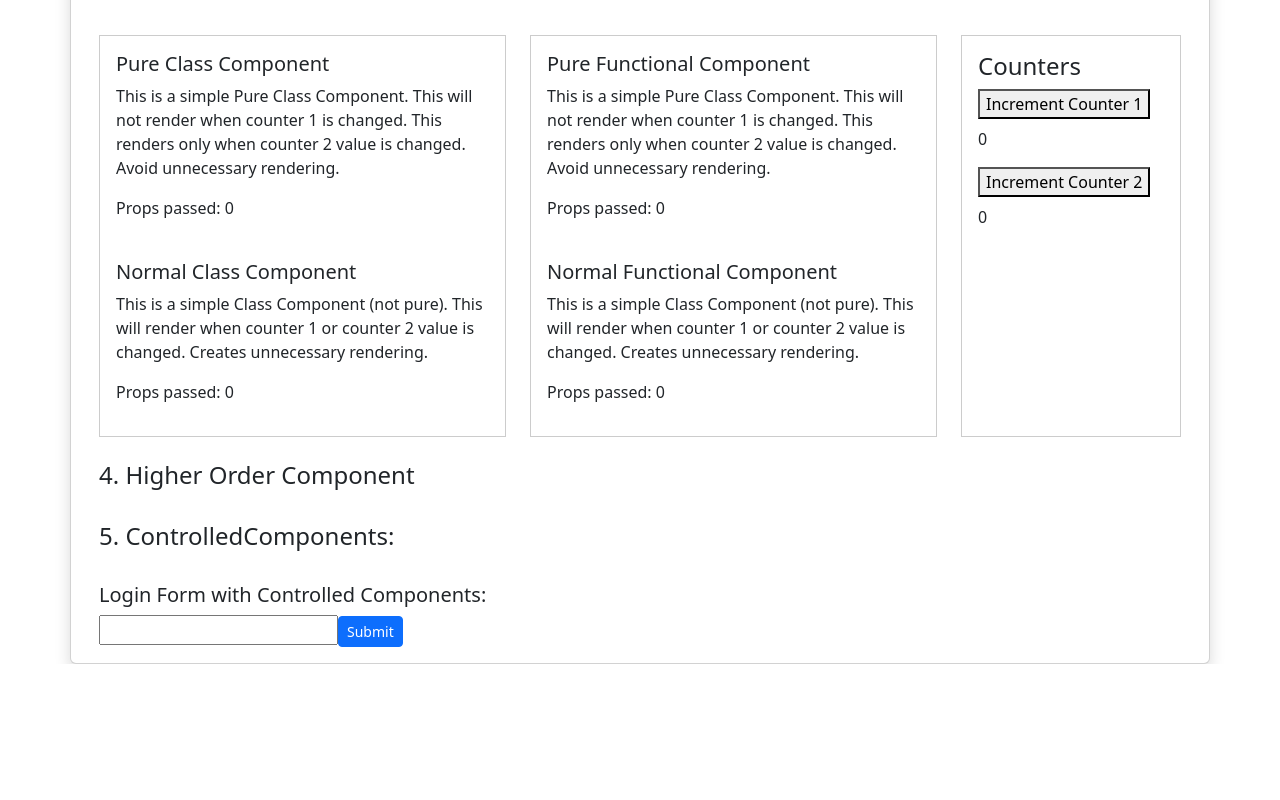
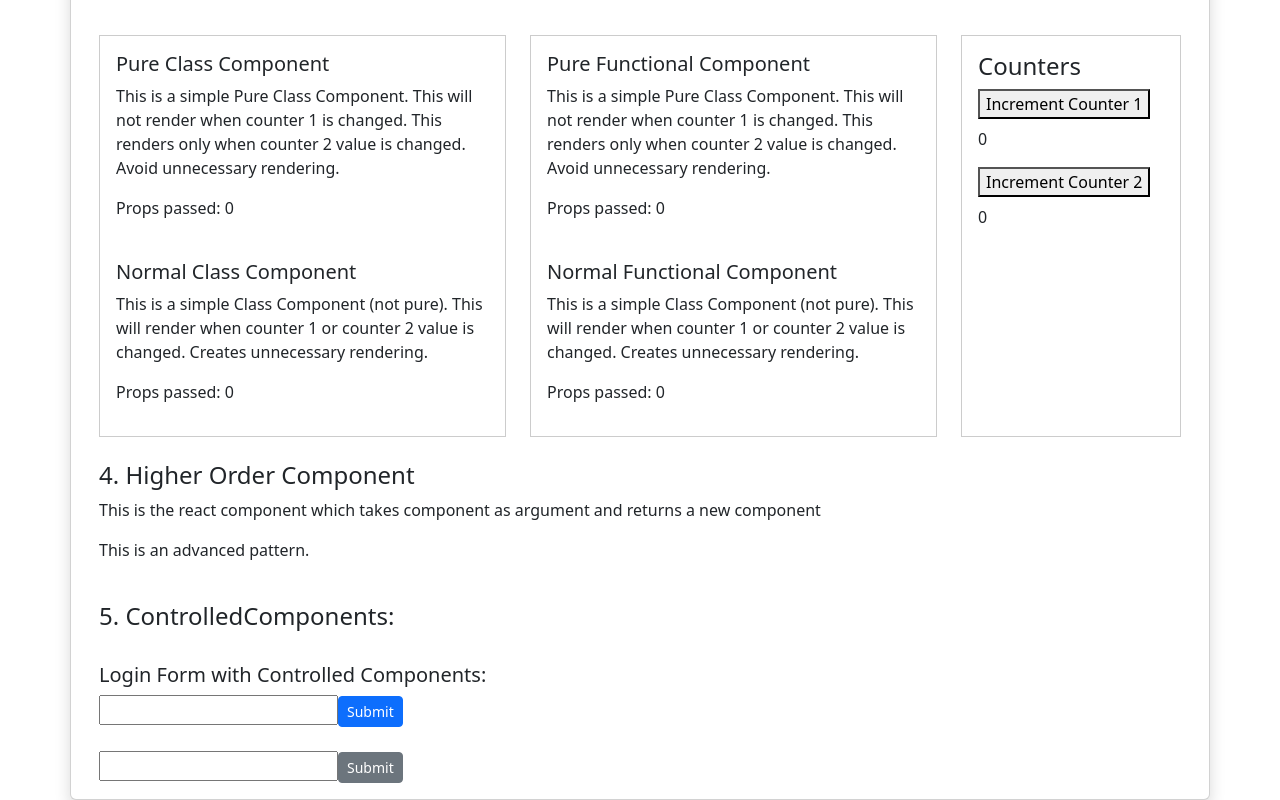
Before and after one commit to vselva/react-concepts-challenges, a React (Create React App) app in the folder react-concepts/: page /Components in a window 1280 px wide. Shown: the part 319-1119 px from the top of the page. Before the commit the page ends 983 px from the top, so only its background shows below. Built offline with nearby package versions, Linux system fonts and the light colour scheme.

Commit message:
Added UN Controlled Component / Higher Order Function

```diff
--- a/react-concepts/src/pages/Components/Components.js
+++ b/react-concepts/src/pages/Components/Components.js
@@ -1,8 +1,8 @@
 import ClassComponent from "./ClassComponent";
-import ControlledComponents from "./ControlledComponents/ControlledComponents";
 import FunctionalComponent from "./FunctionalComponent";
+import PureComponentBase from "./PureComponent/Base";
 import HigherOrderFunction from "./HigherOrderCompsonent";
-import PureComponentBase from "./PureComponent/Base";
+import ControlledComponentsBase from "./ControlledComponents/Base";
 
 function Components() {
     return(
@@ -17,7 +17,7 @@ function Components() {
             <br />
             <HigherOrderFunction />
             <br />
-            <ControlledComponents />
+            <ControlledComponentsBase />
         </>
     );
 }
--- /dev/null
+++ b/react-concepts/src/pages/Components/ControlledComponents/Base.js
@@ -0,0 +1,17 @@
+import ControlledComponent from "./ControlledComponent";
+import UnControlledComponent from "./UnControlledComponent";
+
+function ControlledComponentsBase() {
+
+    return(
+        <>
+            <h4>5. ControlledComponents: </h4>
+            <br />
+            <ControlledComponent />
+            <br/>
+            <UnControlledComponent />
+        </>
+    );
+}
+
+export default ControlledComponentsBase;
--- a/react-concepts/src/pages/Components/ControlledComponents/FunctionalLoginForm.js
+++ b/react-concepts/src/pages/Components/ControlledComponents/ControlledComponent.js
@@ -2,20 +2,20 @@ import { useState } from "react";
 
 function FunctionalLoginForm() {
 
-    const [ email, setEmail ] = useState('');
+    const [ name, setName ] = useState('');
 
     const handleSubmit = e => {
         e.preventDefault();
-        console.log(email);
+        alert('Submitted Name ID: ' + name);
     }
     return(
         <>
             <h5> Login Form with Controlled Components:</h5>
             <form onSubmit={handleSubmit}>
                 <input
-                    type="email"
-                    value={email}
-                    onChange={ (e) => setEmail(e.target.value) }
+                    type="text"
+                    value={name}
+                    onChange={ (e) => setName(e.target.value) }
                     />
                 <button
                     type="submit"
--- a/react-concepts/src/pages/Components/ControlledComponents/ControlledComponents.js
+++ /dev/null
@@ -1,14 +0,0 @@
-import FunctionalLoginForm from "./FunctionalLoginForm";
-
-function ControlledComponents() {
-
-    return(
-        <>
-            <h4>5. ControlledComponents: </h4>
-            <br />
-            <FunctionalLoginForm />
-        </>
-    );
-}
-
-export default ControlledComponents;
--- /dev/null
+++ b/react-concepts/src/pages/Components/ControlledComponents/UnControlledComponent.js
@@ -0,0 +1,19 @@
+import React from 'react';
+
+function UnControlledComponent() {
+    const inputRef = React.useRef(null);
+
+    const handleSubmit = (e) => {
+        e.preventDefault();
+        alert('Email Submitted: ' + inputRef.current.value);
+    }
+
+    return(
+        <>
+            <input type="text" ref={inputRef} />
+            <button onClick={handleSubmit} className='btn btn-secondary btn-sm'> Submit </button>
+        </>
+    );
+}
+
+export default UnControlledComponent;
--- a/react-concepts/src/pages/Components/HigherOrderCompsonent.js
+++ b/react-concepts/src/pages/Components/HigherOrderCompsonent.js
@@ -1,8 +1,9 @@
-
 function HigherOrderFunction() {
     return(
         <>
             <h4>4. Higher Order Component</h4>
+            <p>This is the react component which takes component as argument and returns a new component </p>
+            <p>This is an advanced pattern. </p>
         </>
     );
 }
```
